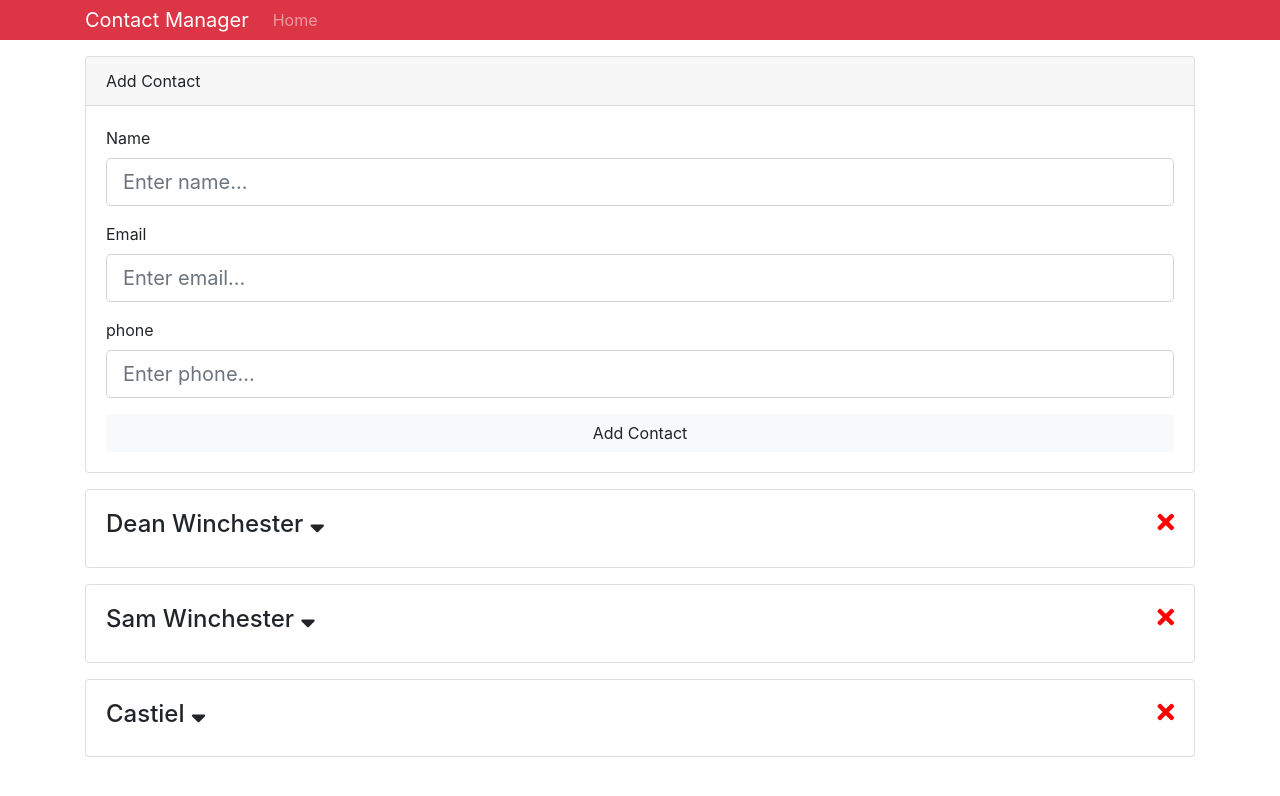
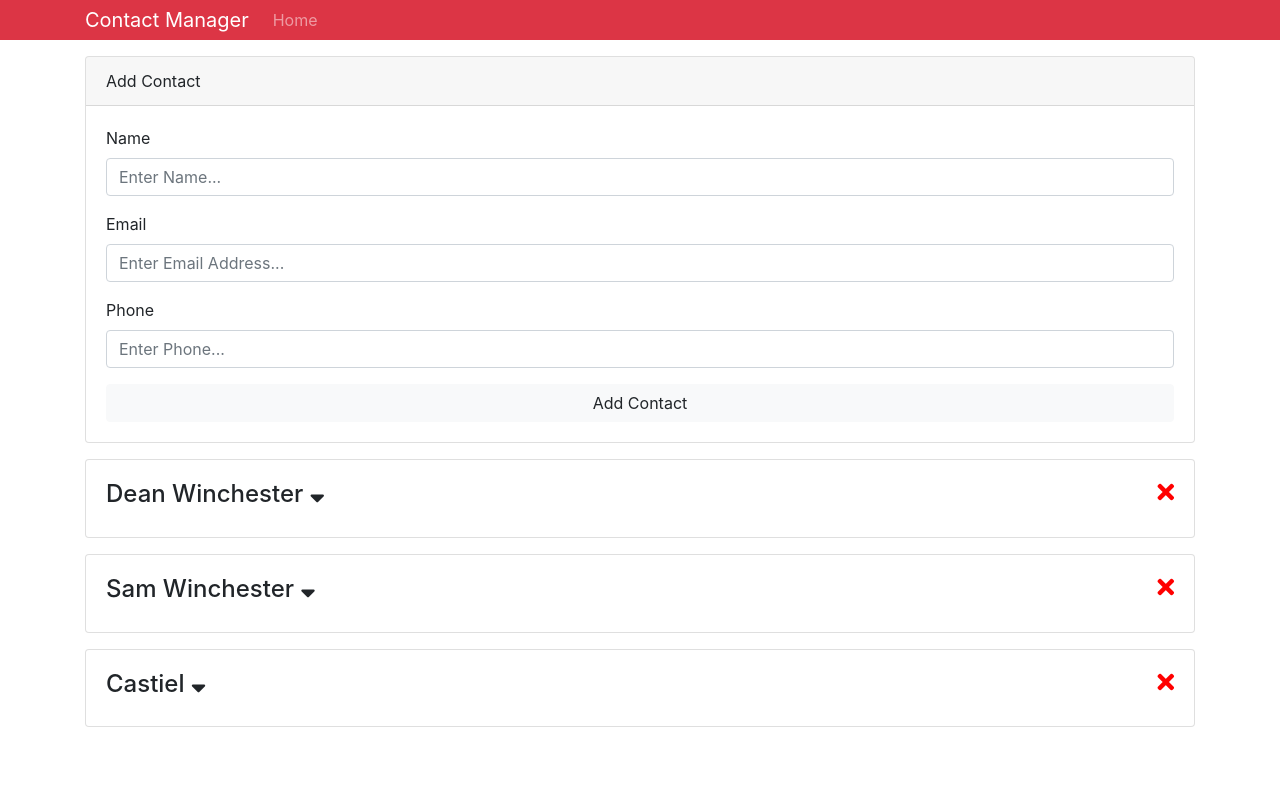
Before and after one commit to shubhendrakhunteta/firstReactApp, a React (Create React App) app: page /contacts/add in a window 1280 px wide. Shown: the top 796 px of the page. Built offline with nearby package versions, Linux system fonts and the light colour scheme.

Commit message:
Added form validations

```diff
--- a/package.json
+++ b/package.json
@@ -4,6 +4,7 @@
   "private": true,
   "dependencies": {
     "bootstrap": "^4.2.1",
+    "classnames": "^2.2.6",
     "react": "^16.7.0",
     "react-dom": "^16.7.0",
     "react-scripts": "2.1.2",
--- a/src/components/contacts/AddContact.js
+++ b/src/components/contacts/AddContact.js
@@ -1,12 +1,14 @@
 import React, { Component } from "react";
 import { Consumer } from "../../context";
+import TextInputGroup from "../layout/TextInputGroup";
 import uuid from "uuid";
 
 class AddContact extends Component {
   state = {
     name: "",
     email: "",
-    phone: ""
+    phone: "",
+    errors: {}
   };
 
   onChange = e => this.setState({ [e.target.name]: e.target.value });
@@ -16,11 +18,27 @@
 
     const { name, email, phone } = this.state;
 
+    if (name === "") {
+      this.setState({ errors: { name: "Name is required" } });
+      return;
+    }
+
+    if (email === "") {
+      this.setState({ errors: { email: "Email Address is required" } });
+      return;
+    }
+
+    if (phone === "") {
+      this.setState({ errors: { phone: "Phone is required" } });
+      return;
+    }
+
     const newContact = {
       id: uuid(),
-      name,
-      email,
-      phone
+      name: "",
+      email: "",
+      phone: "",
+      errors: {}
     };
 
     dispatch({ type: "ADD_CONTACT", payload: newContact });
@@ -33,7 +51,7 @@
   };
 
   render() {
-    const { name, email, phone } = this.state;
+    const { name, email, phone, errors } = this.state;
 
     return (
       <Consumer>
@@ -45,39 +63,32 @@
                 <div className="card-header">Add Contact</div>
                 <div className="card-body">
                   <form onSubmit={this.onSubmit.bind(this, dispatch)}>
-                    <div className="form-group">
-                      <label htmlFor="name">Name</label>
-                      <input
+                    <TextInputGroup
+                      label="Name"
                       name="name"
-                        type="text"
-                        className="form-control form-control-lg"
-                        placeholder="Enter name..."
+                      placeholder="Enter Name..."
                       value={name}
                       onChange={this.onChange}
+                      error={errors.name}
                     />
-                    </div>
-                    <div className="form-group">
-                      <label htmlFor="email">Email</label>
-                      <input
+                    <TextInputGroup
+                      label="Email"
                       name="email"
                       type="email"
-                        className="form-control form-control-lg"
-                        placeholder="Enter email..."
+                      placeholder="Enter Email Address..."
                       value={email}
                       onChange={this.onChange}
+                      error={errors.email}
                     />
-                    </div>
-                    <div className="form-group">
-                      <label htmlFor="phone">phone</label>
-                      <input
+                    <TextInputGroup
+                      label="Phone"
                       name="phone"
-                        type="text"
-                        className="form-control form-control-lg"
-                        placeholder="Enter phone..."
+                      placeholder="Enter Phone..."
                       value={phone}
                       onChange={this.onChange}
+                      error={errors.phone}
                     />
-                    </div>
+
                     <input
                       type="submit"
                       className="btn btn-light btn-block"
--- /dev/null
+++ b/src/components/layout/TextInputGroup.js
@@ -0,0 +1,46 @@
+import React from "react";
+import PropTypes from "prop-types";
+import classnames from "classnames";
+
+const TextInputGroup = ({
+  label,
+  name,
+  value,
+  placeholder,
+  type,
+  onChange,
+  error
+}) => {
+  return (
+    <div className="form-group">
+      <label htmlFor={name}>{label}</label>
+      <input
+        name={name}
+        type={type}
+        className={classnames("form-control from-control-lg", {
+          "is-invalid": error
+        })}
+        placeholder={placeholder}
+        value={value}
+        onChange={onChange}
+      />
+      {error && <div className="invalid-feedback">{error}</div>}
+    </div>
+  );
+};
+
+TextInputGroup.propTypes = {
+  label: PropTypes.string.isRequired,
+  name: PropTypes.string.isRequired,
+  placeholder: PropTypes.string.isRequired,
+  type: PropTypes.string.isRequired,
+  value: PropTypes.string.isRequired,
+  onChange: PropTypes.string.isRequired,
+  error: PropTypes.string
+};
+
+TextInputGroup.defaultProps = {
+  type: "text"
+};
+
+export default TextInputGroup;
```
Also changed, not shown: 1 other file (tests, documents, lock files or other folders). Lines whose indentation alone changed are shown as unchanged.
